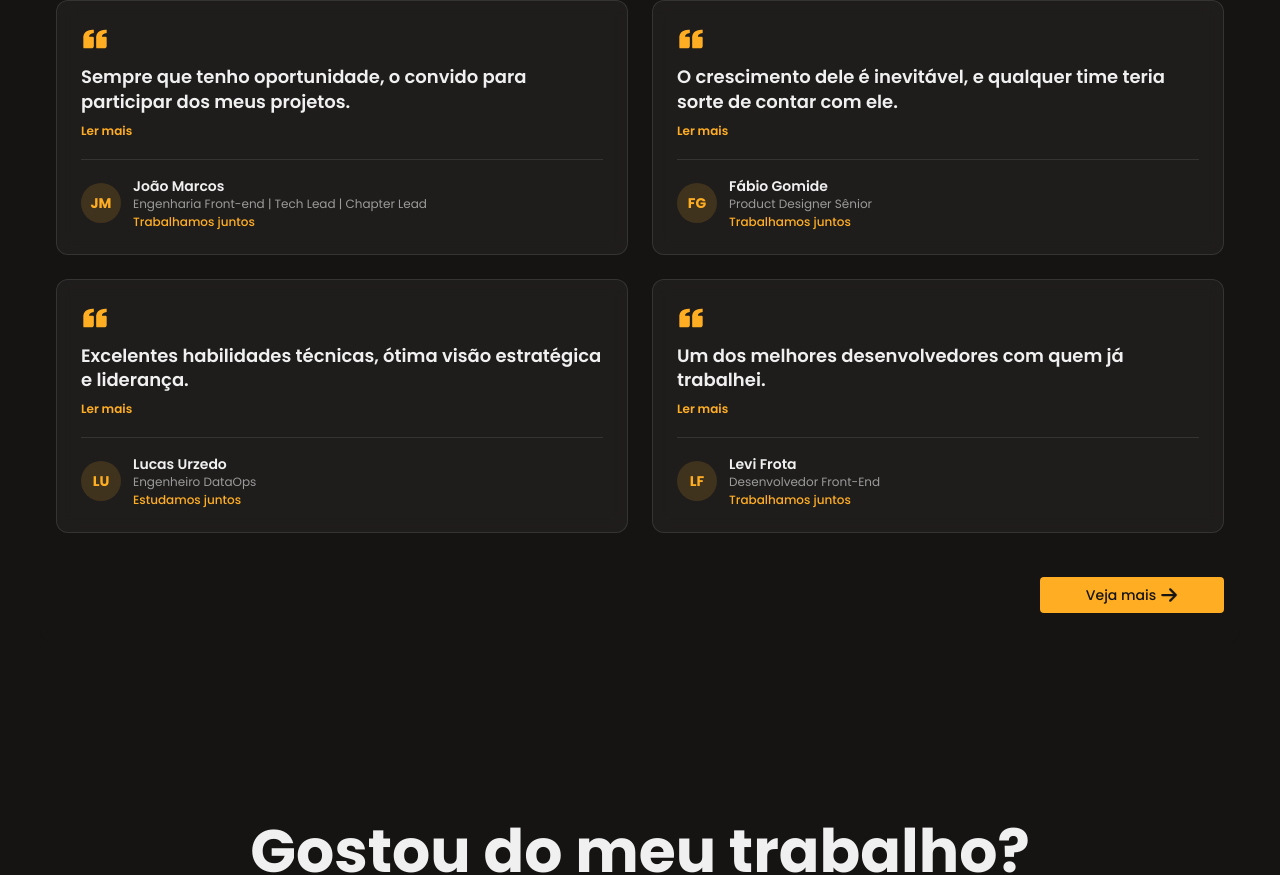
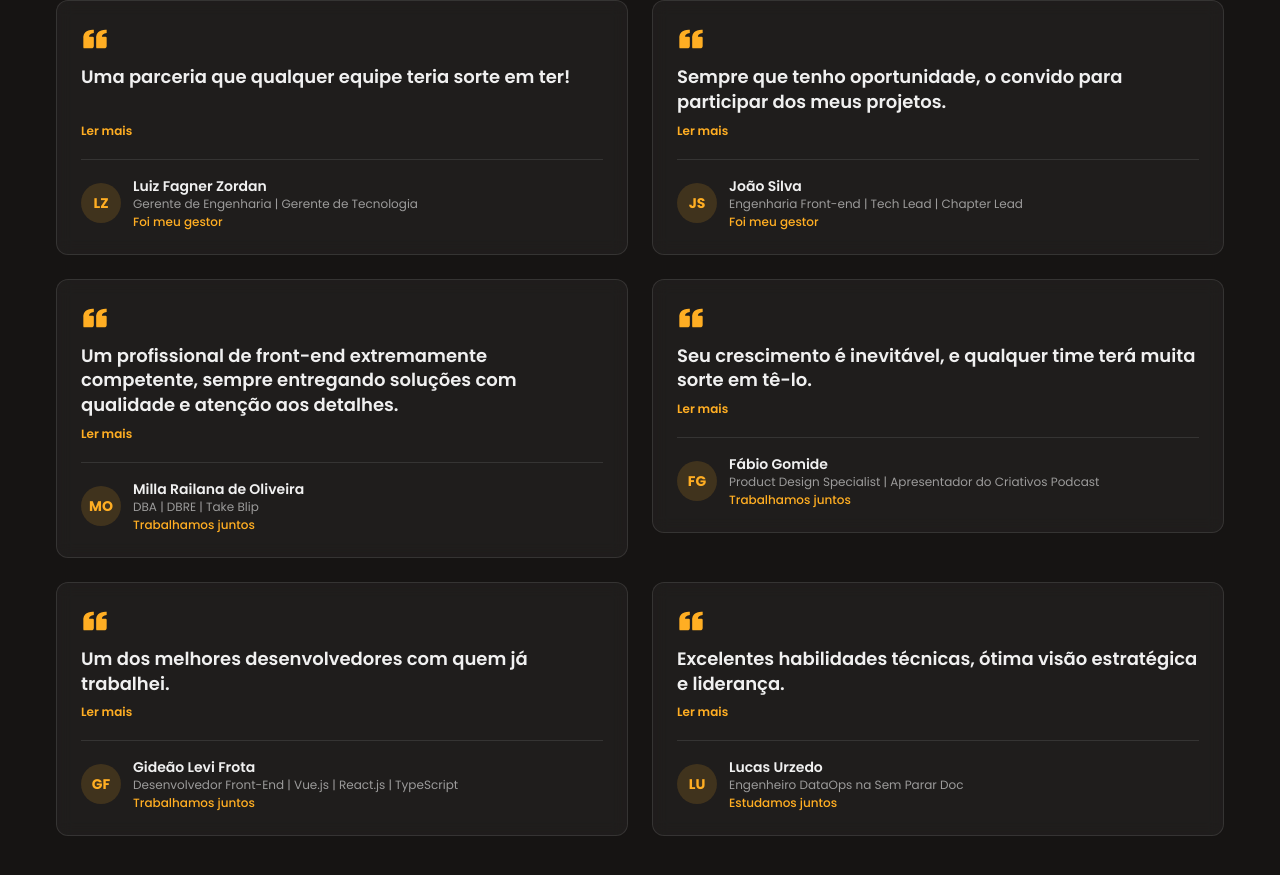
Before and after one commit to tthheusalmeida/portfolio, a Next.js app: page / in a window 1280 px wide. Shown: the part 7386-8261 px from the top of the page. Built offline with nearby package versions, Linux system fonts and the light colour scheme; no server answers.

Commit message:
feat: update testimonials with new entries and enhance existing descriptions

```diff
--- a/src/data/pt.ts
+++ b/src/data/pt.ts
@@ -205,6 +205,22 @@ export const certifications = [
 
 export const testimonials = [
   {
+    role: "Gerente de Engenharia | Gerente de Tecnologia",
+    descriptions: `Tive a oportunidade de trabalhar com Matheus e posso dizer que é um profissional incrível.
+      Com um conhecimento técnico sólido em front-end, ele aprende rápido, se adapta facilmente a novos
+      desafios e está sempre comprometido em entregar o melhor resultado.
+
+      Além da parte técnica, o que mais se destaca é o quanto ele é solícito e colaborativo — sempre
+      disposto a ajudar o time, compartilhar conhecimento e contribuir para a melhoria dos processos.
+
+      É aquele tipo de pessoa que faz diferença tanto pelo talento quanto pelo jeito de ser: gente boa,
+      responsável e com uma energia positiva que contagia o ambiente. Uma parceria que qualquer equipe
+      teria sorte em ter!
+    `,
+    highlight: "Uma parceria que qualquer equipe teria sorte em ter!",
+    relationship: "Foi meu gestor",
+  },
+  {
     role: "Engenharia Front-end | Tech Lead | Chapter Lead",
     descriptions: `Tive o prazer de acompanhar a trajetória profissional do Matheus desde o início
       de sua carreira na área de tecnologia, e sempre me impressionei com a rapidez e a
@@ -221,26 +237,69 @@ export const testimonials = [
       participar dos meus projetos.
     `,
     highlight: "Sempre que tenho oportunidade, o convido para participar dos meus projetos.",
+    relationship: "Foi meu gestor",
+  },
+  {
+    role: "DBA | DBRE | Take Blip",
+    descriptions: `Tive a oportunidade de trabalhar com Matheus por alguns anos e posso afirmar que ele é um profissional de front-end extremamente competente. Seu trabalho e dedicação são excelentes, sempre entregando soluções com qualidade e atenção aos detalhes.
+
+      Matheus se destaca pela ótima capacidade de resolução de problemas, domínio em testes de ambiente e postura proativa no dia a dia. Além disso, é uma pessoa muito inteligente, com grande facilidade de aprendizado, o que o torna ágil para lidar com novos desafios e tecnologias.
+
+      É também muito comprometido com prazos e entregas, trazendo confiança para o time e contribuindo de forma consistente para os resultados. Recomendo fortemente o Matheus para qualquer equipe ou projeto que busque um desenvolvedor responsável, dedicado e com excelente potencial profissional.
+
+      Além do excelente profissional que é, Matheus também se destaca como pessoa. É gentil, respeitoso e demonstra preocupação genuína com as pessoas ao seu redor, sempre contribuindo para um ambiente de trabalho positivo, colaborativo e saudável. Sua postura empática e seu cuidado com o time fazem toda a diferença no dia a dia.
+    `,
+    highlight:
+      "Um profissional de front-end extremamente competente, sempre entregando soluções com qualidade e atenção aos detalhes.",
     relationship: "Trabalhamos juntos",
   },
   {
-    role: "Product Designer Sênior",
-    descriptions: `Trabalhar com o Matheus foi uma experiência enriquecedora.
-      Desde o seu primeiro cargo profissional, a vontade de aprender
-      e superar desafios sempre se destacou. Tive o privilégio
-      de acompanhar de perto seu crescimento, pois fazíamos parte do mesmo time,
-      e posso dizer com confiança: ele é incansável. Sempre dá o seu melhor,
-      colabora de forma excelente, está pronto para ajudar e busca constantemente novos conhecimentos.
-      Um ótimo exemplo disso foram nossas muitas conversas sobre design — não apenas design
-      de produto, mas design como disciplina. O Matheus foi um dos principais defensores da
-      qualidade do design no nosso contexto, sempre indo além para contribuir. O crescimento dele é
-      inevitável, e qualquer time teria sorte de contar com ele. Um profissional altamente recomendado!
+    role: "Product Design Specialist | Apresentador do Criativos Podcast",
+    descriptions: `Trabalhar com o Matheus foi uma experiência enriquecedora. Desde sua primeira experiência profissional, sua vontade de aprender e superar desafios sempre se destacou. Tive o privilégio de acompanhar sua evolução de perto, já que atuamos no mesmo time, e posso afirmar: ele é incansável. Sempre se dedica ao máximo, colabora com excelência, está pronto para ajudar e busca constantemente novos aprendizados.
+
+      Um ótimo exemplo disso foram nossas inúmeras trocas sobre design, não apenas aplicado ao produto, mas como disciplina. Matheus foi um dos grandes promotores da qualidade do design dentro do nosso contexto, sempre indo além do esperado para contribuir. Seu crescimento é inevitável, e qualquer time terá muita sorte em tê-lo. Profissional altamente recomendado!
     `,
-    highlight: "O crescimento dele é inevitável, e qualquer time teria sorte de contar com ele.",
+    highlight: "Seu crescimento é inevitável, e qualquer time terá muita sorte em tê-lo.",
     relationship: "Trabalhamos juntos",
   },
   {
-    role: "Product Tech Lead",
+    role: "Desenvolvedor Front-End | Vue.js | React.js | TypeScript",
+    descriptions: `O Matheus é um dos melhores desenvolvedores com quem já trabalhei. Ele tem ótimas habilidades
+      técnicas e é um jogador de equipe, ajudando os colegas e contribuindo para um ambiente de trabalho melhor. Além disso,
+      é um excelente solucionador de problemas e ajudou o time a melhorar nossas plataformas com bom
+      desempenho e código limpo. Espero que possamos trabalhar juntos novamente algum dia.
+    `,
+    highlight: "Um dos melhores desenvolvedores com quem já trabalhei.",
+    relationship: "Trabalhamos juntos",
+  },
+  {
+    role: "Engenheiro DataOps na Sem Parar Doc",
+    descriptions: `O Matheus tem excelentes habilidades técnicas, capacidade de resolver problemas
+      complexos, ótima visão estratégica e liderança. Também tem qualidades como pessoa,
+      fundamentais em qualquer organização, como comunicação, resiliência e sempre
+      disposição para ajudar. Nos formamos juntos na faculdade e acredito que o Matheus tem todas as
+      condições de se desenvolver ainda mais na carreira, sendo um ativo de enorme valor
+      para qualquer organização.
+    `,
+    highlight: "Excelentes habilidades técnicas, ótima visão estratégica e liderança.",
+    relationship: "Estudamos juntos",
+  },
+  {
+    role: "Mentora de Liderança e Carreira",
+    descriptions: `Matheus apresenta uma sólida experiência como Engenheiro de Software Front-End, desenvolvedor de soluções com IA Integrada e desenvolvedor Front end com um forte perfil orientado a resultados, analítico, especialista na sua área, determinado e com nível de qualidade em suas entregas no trabalho.
+
+      Liderando a sua carreira para impulsionar o seu crescimento profissional, Matheus decidiu investir na Mentoria de Carreira para acelerar as conquistas dos seus objetivos profissionais com dedicação, alto comprometimento e estratégias. Decisão inteligente de quem se diferencia no mercado de trabalho na sua área de atuação.
+
+      Obrigada Matheus pela confiança no meu trabalho como Mentora de Carreira e Liderança e Parabéns pelos resultados alcançados... é só o começo.
+
+      Sucesso.
+    `,
+    highlight:
+      "Perfil analítico e orientado a resultados, determinado e com alto nível de qualidade em suas entregas.",
+    relationship: "Mentora de carreira",
+  },
+  {
+    role: "Engenheiro de Software Back-end | Java · Elasticsearch · MongoDB · AWS",
     descriptions: `O Matheus é uma daquelas pessoas que naturalmente elevam o ambiente
       só por estarem por perto. Seja resolvendo um problema ou ajudando alguém pelo caminho, ele
       traz clareza, foco e uma energia tranquila que faz tudo fluir melhor.
@@ -253,29 +312,7 @@ export const testimonials = [
     relationship: "Estudamos juntos",
   },
   {
-    role: "Engenheiro DataOps",
-    descriptions: `O Matheus tem excelentes habilidades técnicas, capacidade de resolver problemas
-      complexos, ótima visão estratégica e liderança. Também tem qualidades como pessoa,
-      fundamentais em qualquer organização, como comunicação, resiliência e sempre
-      disposição para ajudar. Nos formamos juntos na faculdade e acredito que o Matheus tem todas as
-      condições de se desenvolver ainda mais na carreira, sendo um ativo de enorme valor
-      para qualquer organização.
-    `,
-    highlight: "Excelentes habilidades técnicas, ótima visão estratégica e liderança.",
-    relationship: "Estudamos juntos",
-  },
-  {
-    role: "Desenvolvedor Front-End",
-    descriptions: `O Matheus é um dos melhores desenvolvedores com quem já trabalhei. Ele tem ótimas habilidades
-      técnicas e é um jogador de equipe, ajudando os colegas e contribuindo para um ambiente de trabalho melhor. Além disso,
-      é um excelente solucionador de problemas e ajudou o time a melhorar nossas plataformas com bom
-      desempenho e código limpo. Espero que possamos trabalhar juntos novamente algum dia.
-    `,
-    highlight: "Um dos melhores desenvolvedores com quem já trabalhei.",
-    relationship: "Trabalhamos juntos",
-  },
-  {
-    role: "Engenheiro de Dados",
+    role: "Engenheiro de Dados | GCP | Python | Git | Airflow | Spark",
     descriptions: `Tive o prazer de estudar ao lado do Matheus. Desde o início, ficou claro
       que ele se destacava pelas habilidades técnicas, pelo pensamento crítico e pelo espírito colaborativo. Ele
       sempre abordava os problemas com criatividade e estava sempre disposto a ajudar os outros a entender
--- a/src/data/testimonial.ts
+++ b/src/data/testimonial.ts
@@ -10,7 +10,26 @@ export interface TestimonialInterface {
 
 export const testimonials: TestimonialInterface[] = [
   {
-    name: "João Marcos",
+    name: "Luiz Fagner Zordan",
+    role: "Engineering Manager | Tech Manager",
+    descriptions: `I had the opportunity to work with Matheus and I can say he's an incredible
+      professional. With solid technical knowledge in front-end, he learns quickly, adapts
+      easily to new challenges, and is always committed to delivering the best results.
+
+      Beyond the technical aspects, what stands out most is how helpful and collaborative
+      he is—always willing to help the team, share knowledge, and contribute to process
+      improvements.
+
+      He's the kind of person who makes a difference both through his talent and his
+      personality: a kind, responsible person with a positive energy that permeates the
+      environment. A partnership any team would be lucky to have!
+    `,
+    highlight: "A partnership any team would be lucky to have!",
+    relationship: "Was my manager",
+    featured: true,
+  },
+  {
+    name: "João Silva",
     role: "Front-end Engineering | Tech Lead | Chapter Lead",
     descriptions: `I’ve had the pleasure of witnessing Matheus’ professional journey since
       his early days in the tech field, and I’ve always been impressed by how quickly and
@@ -27,12 +46,38 @@ export const testimonials: TestimonialInterface[] = [
       join my projects.
     `,
     highlight: "Whenever I have the opportunity, I invite him to join my projects.",
+    relationship: "Was my manager",
+    featured: true,
+  },
+  {
+    name: "Milla Railana de Oliveira",
+    role: "DBA | DBRE | Take Blip",
+    descriptions: `I had the opportunity to work with Matheus for a few years and I can say he is
+      an extremely competent front-end professional. His work and dedication are excellent,
+      always delivering quality solutions with attention to detail.
+
+      Matheus stands out for his great problem-solving skills, mastery of environment testing
+      and proactive attitude day to day. He is also a very smart person who learns easily,
+      which makes him quick to handle new challenges and technologies.
+
+      He is also very committed to deadlines and deliveries, bringing confidence to the team
+      and contributing consistently to results. I strongly recommend Matheus to any team or
+      project looking for a responsible, dedicated developer with excellent professional
+      potential.
+
+      Besides being an excellent professional, Matheus also stands out as a person. He is
+      kind, respectful and shows genuine concern for the people around him, always
+      contributing to a positive, collaborative and healthy work environment. His empathy
+      and care for the team make all the difference day to day.
+    `,
+    highlight:
+      "An extremely competent front-end professional, always delivering quality solutions with attention to detail.",
     relationship: "Worked together",
     featured: true,
   },
   {
     name: "Fábio Gomide",
-    role: "Senior Product Designer",
+    role: "Product Design Specialist | Host of the Criativos Podcast",
     descriptions: `Working with Matheus was an enriching experience.
       Since his very first professional role, his eagerness to learn
       and overcome challenges has always stood out. I had the privilege
@@ -50,8 +95,57 @@ export const testimonials: TestimonialInterface[] = [
     featured: true,
   },
   {
+    name: "Gideão Levi Frota",
+    role: "Front-End Developer | Vue.js | React.js | TypeScript",
+    descriptions: `Matheus is one of the greatest developers I have worked with. He has great tech
+      skills and is a team player, helping his coworkers and contributing to a better workplace. Also,
+      he's an excellent problem solver, and helped the team to improve our platforms with good
+      performance and clean code. I hope we can work together again sometime.
+    `,
+    highlight: "One of the greatest developers I have worked with.",
+    relationship: "Worked together",
+    featured: true,
+  },
+  {
+    name: "Lucas Urzedo",
+    role: "DataOps Engineer at Sem Parar Doc",
+    descriptions: `Matheus has excellent technical skills, the ability to solve complex
+      problems, great strategic vision and leadership. Also, has qualities as a person,
+      fundamental in any organization, such as communication skills, resilience and always
+      willing to help. We graduated college together and I believe that Matheus has all the
+      conditions to develop further in his career, constituting an asset of enormous value
+      for any organization.
+    `,
+    highlight: "Excellent technical skills, great strategic vision and leadership.",
+    relationship: "Studied together",
+    featured: true,
+  },
+  {
+    name: "Patrícia de Cássia",
+    role: "Leadership and Career Mentor",
+    descriptions: `Matheus has solid experience as a Front-End Software Engineer, developer of
+      AI-integrated solutions and front-end developer, with a strong results-oriented,
+      analytical profile. He is a specialist in his field, determined, and keeps a high
+      level of quality in his deliveries at work.
+
+      Leading his own career to drive his professional growth, Matheus decided to invest in
+      Career Mentoring to speed up the achievement of his professional goals with dedication,
+      strong commitment and strategy. A smart decision from someone who stands out in the
+      job market in his field.
+
+      Thank you, Matheus, for trusting my work as a Career and Leadership Mentor, and
+      congratulations on the results achieved... this is only the beginning.
+
+      Success.
+    `,
+    highlight:
+      "A results-oriented, analytical specialist, determined and committed to the quality of his deliveries.",
+    relationship: "Career mentor",
+    featured: false,
+  },
+  {
     name: "Gabriel Caetano Araújo",
-    role: "Product Tech Lead",
+    role: "Backend Software Engineer | Java · Elasticsearch · MongoDB · AWS",
     descriptions: `Matheus is one of those people who naturally elevate the environment
       just by being around. Whether solving a problem or helping someone along the way, he
       brings clarity, focus, and a calm energy that makes everything flow more smoothly.
@@ -65,34 +159,8 @@ export const testimonials: TestimonialInterface[] = [
     featured: false,
   },
   {
-    name: "Lucas Urzedo",
-    role: "DataOps Engineer",
-    descriptions: `Matheus has excellent technical skills, the ability to solve complex
-      problems, great strategic vision and leadership. Also, has qualities as a person,
-      fundamental in any organization, such as communication skills, resilience and always
-      willing to help. We graduated college together and I believe that Matheus has all the
-      conditions to develop further in his career, constituting an asset of enormous value
-      for any organization.
-    `,
-    highlight: "Excellent technical skills, great strategic vision and leadership.",
-    relationship: "Studied together",
-    featured: true,
-  },
-  {
-    name: "Levi Frota",
-    role: "Front-End Developer",
-    descriptions: `Matheus is one of the greatest developers I have worked with. He has great tech
-      skills and is a team player, helping his coworkers and contributing to a better workplace. Also,
-      he's an excellent problem solver, and helped the team to improve our platforms with good
-      performance and clean code. I hope we can work together again sometime.
-    `,
-    highlight: "One of the greatest developers I have worked with.",
-    relationship: "Worked together",
-    featured: true,
-  },
-  {
     name: "Caio Costa",
-    role: "Data Engineer",
+    role: "Data Engineer | GCP | Python | Git | Airflow | Spark",
     descriptions: `I had the pleasure of studying alongside Matheus. From the beginning, it was clear
       that he stood out for his technical skills, critical thinking, and collaborative spirit. He
       consistently approached problems with creativity and was always willing to help others grasp
```
